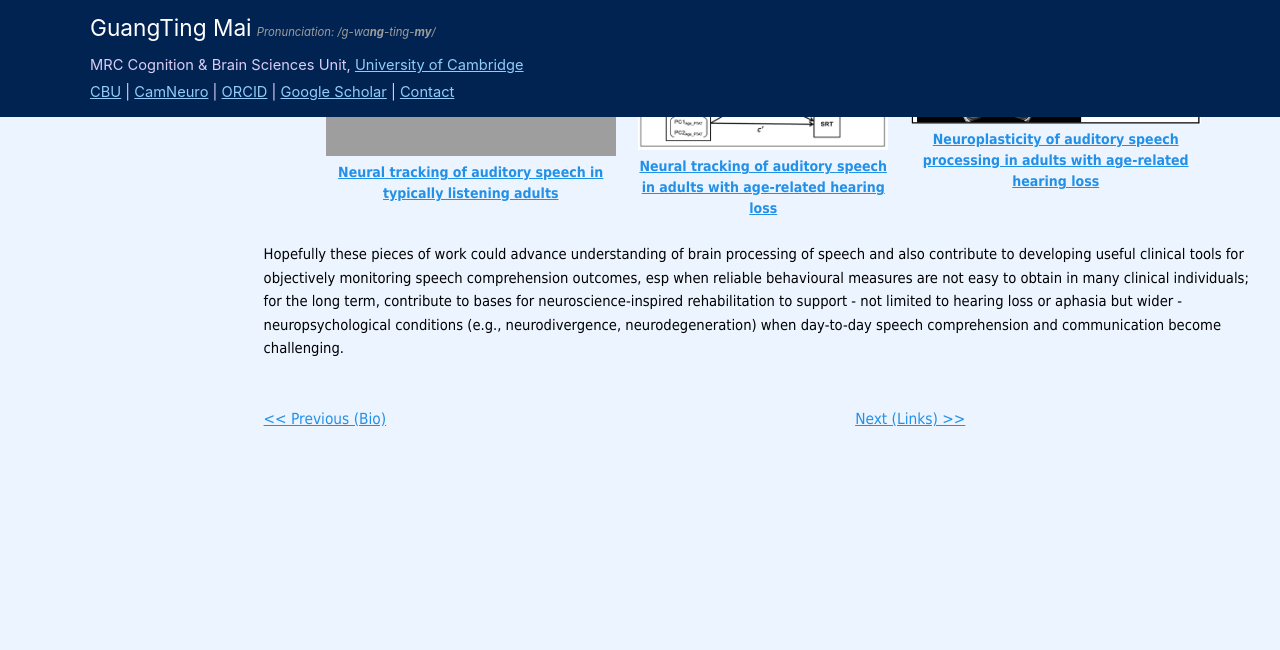
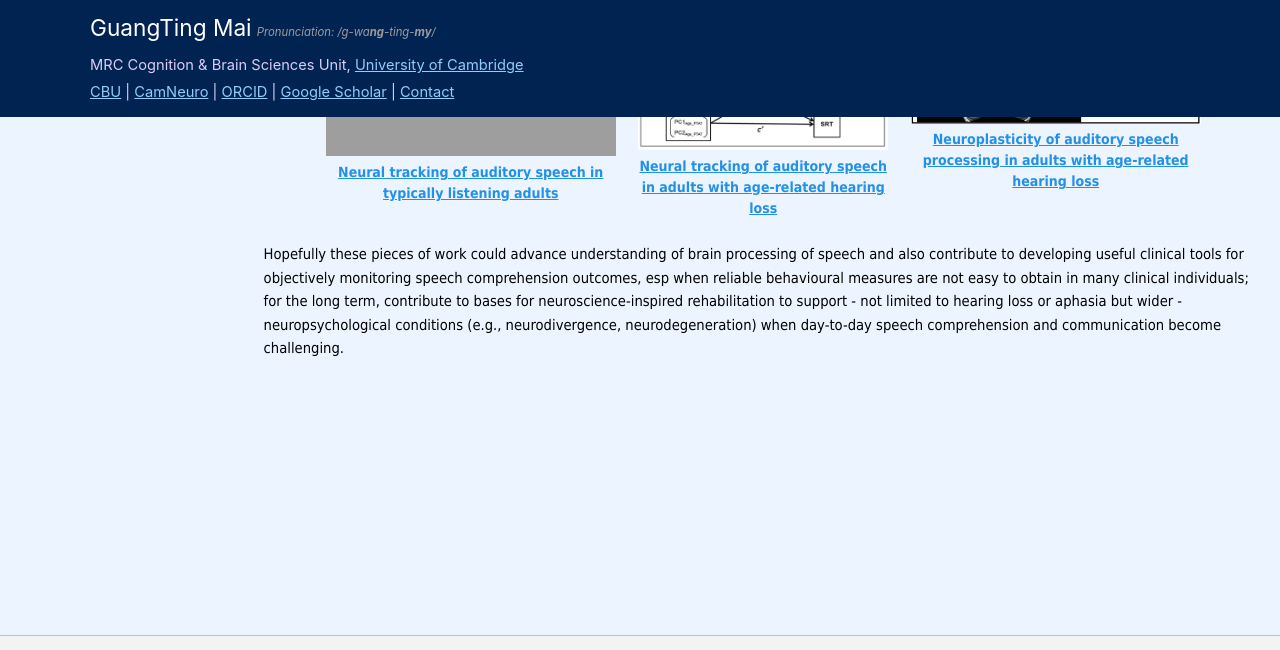
Before and after one commit to guangtingmai/guangtingmai.github.io, a Jekyll site: the page built from _pages/research-content.html, in a window 1280 px wide and 900 px high, scrolled down 1241 px, cut to the strip 0-650 px from the top of the window. Built offline with Jekyll 4.4.1, drawn with Linux system fonts in a browser that asks for light colours.

Commit message:
Update research-content.html

```diff
--- a/_pages/research-content.html
+++ b/_pages/research-content.html
@@ -72,8 +72,3 @@
   to obtain in many clinical individuals; for the long term, contribute to bases for neuroscience-inspired rehabilitation to support - not limited to hearing loss
   or aphasia but wider - neuropsychological conditions (e.g., neurodivergence, neurodegeneration) when day-to-day speech comprehension and communication become
   challenging.</span></p>
-<br>
-<div style="font-size: 11pt;font-family:Tahoma;line-height: 1.6;" class="navigation-row">
-  <span><a href="https://guangtingmai.github.io/bio/"><< Previous (Bio)</a></span>
-  <span><a href="https://guangtingmai.github.io/research-links/">Next (Links) >></a></span>
-</div>
```
